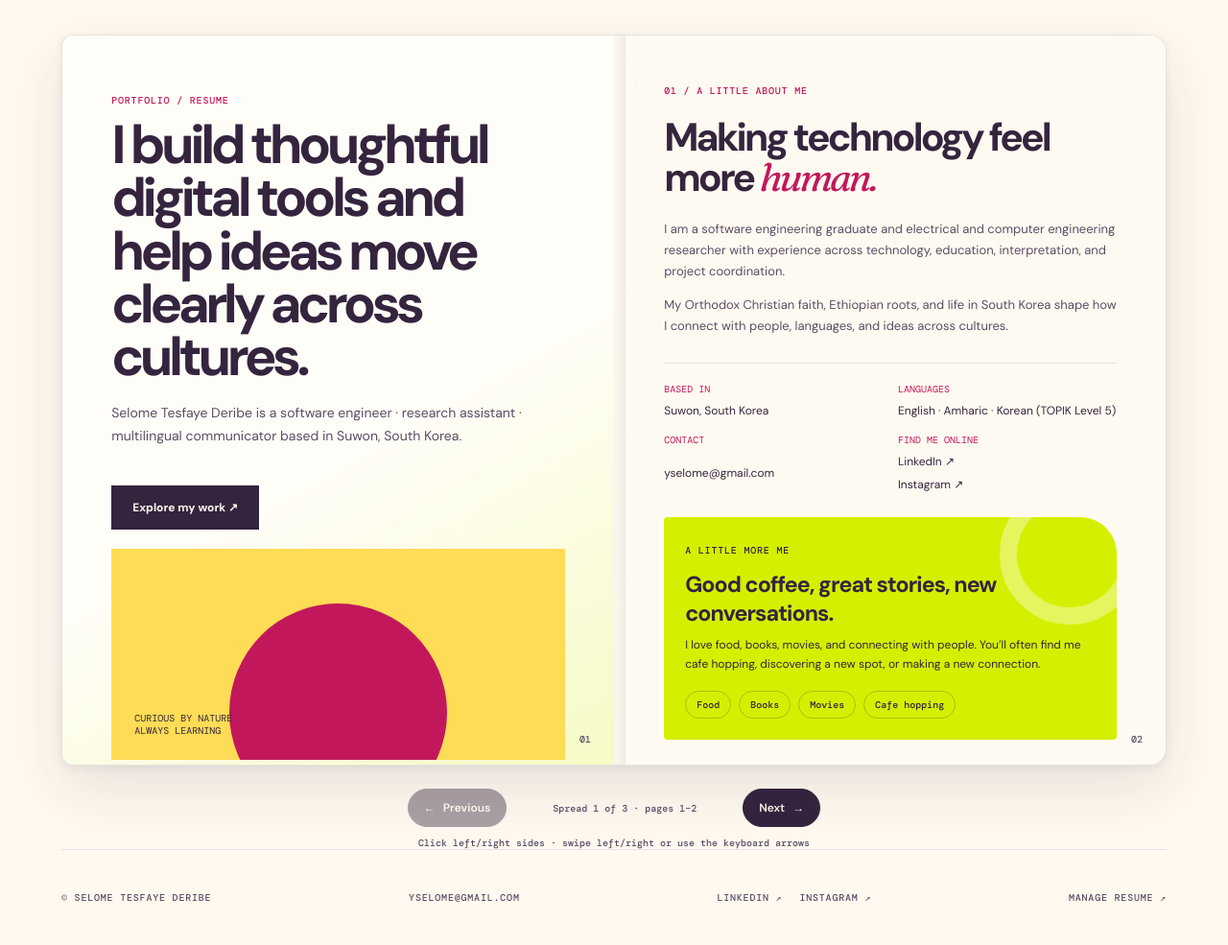
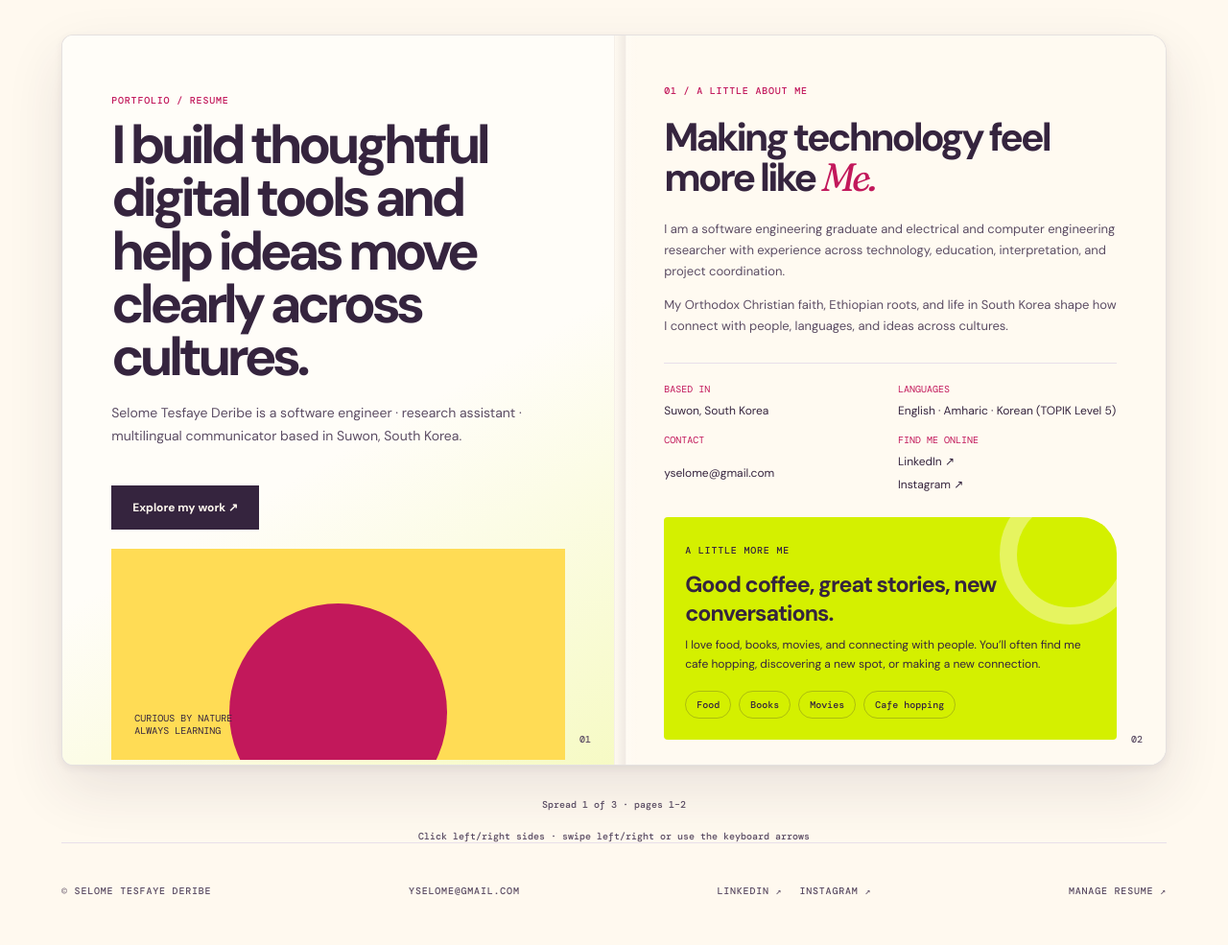
Before and after one commit to Selome21/portfolio, a Flask app: page / in a window 1280 px wide. Shown: the part 90-1075 px from the top of the page at 96% size. After the commit the page ends 1023 px from the top, so only its background shows below. Run offline with Flask 3, Linux system fonts and the light colour scheme; data comes from the database, SQL or seed files in the repository; data that the repository does not hold is empty; parts of the project's set-up code (start-up, migrations or seed data) failed here and were passed over.

Commit message:
Remove book navigation buttons and update headings
Co-authored-by: Copilot <223556219+Copilot@users.noreply.github.com>

```diff
--- a/static/book.js
+++ b/static/book.js
@@ -1,12 +1,10 @@
 (() => {
     const book = document.querySelector("[data-book]");
     const controls = document.querySelector("[data-book-controls]");
-    const previous = document.querySelector("[data-previous]");
-    const next = document.querySelector("[data-next]");
     const status = document.querySelector("[data-page-status]");
     const hint = document.querySelector("[data-book-hint]");
 
-    if (!book || !controls || !previous || !next || !status || !hint) {
+    if (!book || !controls || !status || !hint) {
         return;
     }
 
@@ -59,8 +57,6 @@
             }
         });
 
-        previous.disabled = activeSpread === 0;
-        next.disabled = activeSpread === spreads.length - 1;
         const firstPage = activeSpread * 2 + 1;
         const lastPage = firstPage + 1;
         status.textContent = `Spread ${activeSpread + 1} of ${spreads.length} · pages ${firstPage}–${lastPage}`;
@@ -125,9 +121,6 @@
         );
         currentSpread.after(targetSpread);
         book.append(sheet);
-        previous.disabled = true;
-        next.disabled = true;
-
         const finishTurn = () => {
             if (!turnInProgress) {
                 return;
@@ -185,9 +178,6 @@
     if (!navigateToHash(initialHash, false)) {
         renderSpread(0);
     }
-
-    previous.addEventListener("click", () => turn("back"));
-    next.addEventListener("click", () => turn("forward"));
 
     document.querySelectorAll('a[href^="#page-"]').forEach((link) => {
         link.addEventListener("click", (event) => {
--- a/templates/index.html
+++ b/templates/index.html
@@ -37,7 +37,7 @@
                     </section>
                     <section class="book-page" id="page-about" aria-labelledby="about-title">
                         <p class="page-kicker">01 / A little about me</p>
-                        <h2 id="about-title">Making technology feel more <i>human.</i></h2>
+                        <h2 id="about-title">Making technology feel more like <i>Me.</i></h2>
                         <p class="copy">{{ profile.about }}</p>
                         <p class="copy">My Orthodox Christian faith, Ethiopian roots, and life in South Korea shape how I connect with people, languages, and ideas across cultures.</p>
                         <div class="facts">
@@ -64,7 +64,7 @@
                     </section>
                     <section class="book-page" id="page-education" aria-labelledby="education-title">
                         <p class="page-kicker">03 / The learning</p>
-                        <h2 id="education-title">Curiosity is a <i>practice.</i></h2>
+                        <h2 id="education-title">Curiosity is <i>Innovation.</i></h2>
                         <div class="entries">{% for item in entries if item.category == 'education' %}<article><small>{{ item.period }}</small><div><h3>{{ item.title }}</h3><strong>{{ item.organization }}</strong><p>{{ item.description }}</p></div></article>{% endfor %}</div>
                         <span class="page-number">04</span>
                     </section>
@@ -72,7 +72,7 @@
                 <div class="book-spread">
                     <section class="book-page project-page" id="page-projects" aria-labelledby="projects-title">
                         <p class="page-kicker">04 / Things I’ve made</p>
-                        <h2 id="projects-title">A growing collection of <i>ideas.</i></h2>
+                        <h2 id="projects-title">Ideas so far.</h2>
                         <div class="projects">{% for project in projects %}<article class="project{% if project.image %} clean-photo{% endif %}"{% if project.image %} style="background-image:url('{% if static_site %}{{ project.image }}{% else %}{{ url_for('static',filename=project.image) }}{% endif %}')"{% endif %}><a href="{{ project.url }}" target="_blank" rel="noopener noreferrer">View ↗</a><h3>{{ project.title }}</h3><p>{{ project.description }}</p><small>{{ project.stack }}</small></article>{% else %}<p>Add future projects from the editor.</p>{% endfor %}</div>
                         <span class="page-number">05</span>
                     </section>
@@ -88,9 +88,7 @@
                 </div>
             </div>
             <div class="book-controls" data-book-controls hidden>
-                <button class="page-button" type="button" data-previous aria-label="Turn to previous spread">← <span>Previous</span></button>
                 <p class="page-status" aria-live="polite" data-page-status>Spread 1 of 3 · pages 1–2</p>
-                <button class="page-button" type="button" data-next aria-label="Turn to next spread"><span>Next</span> →</button>
             </div>
             <p class="book-hint" data-book-hint hidden>Click left/right sides · swipe left/right or use the keyboard arrows</p>
         </main>
```
Also changed, not shown: index.html (+3 -5 lines), README.md.
